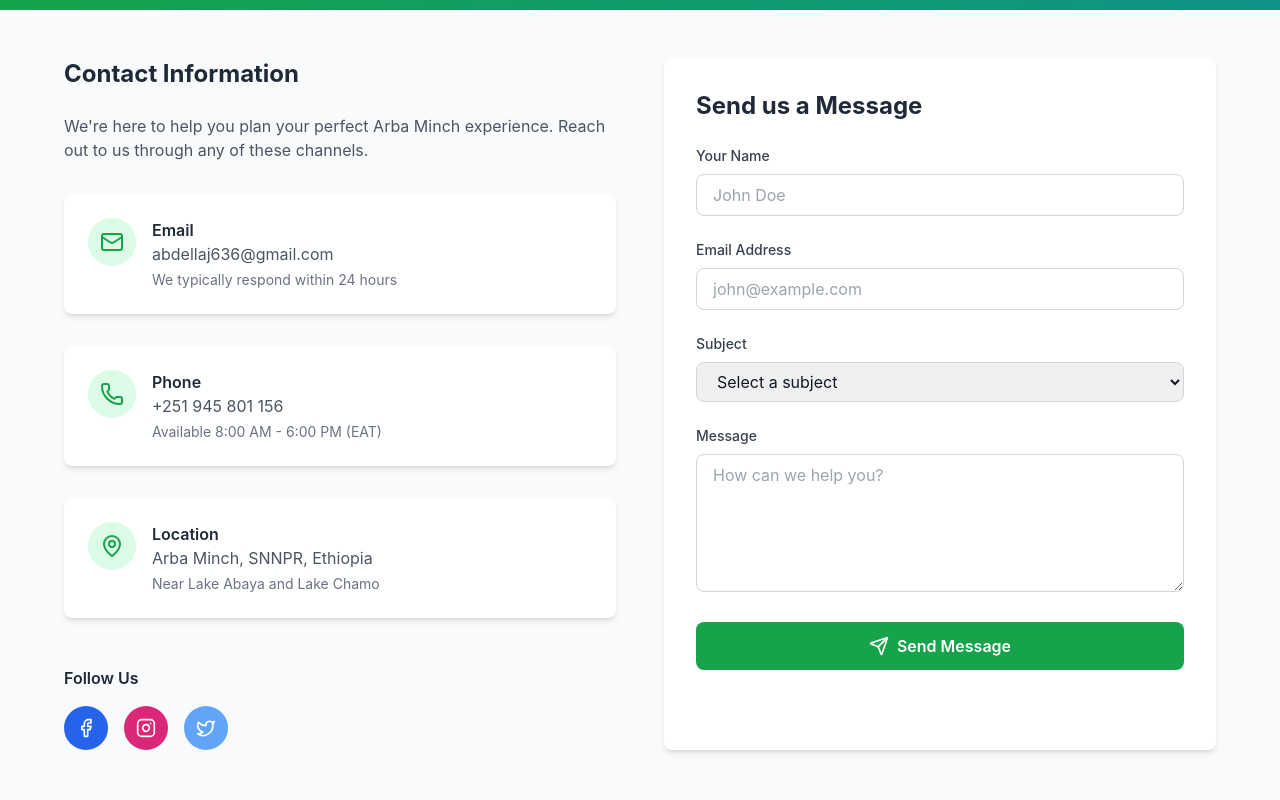
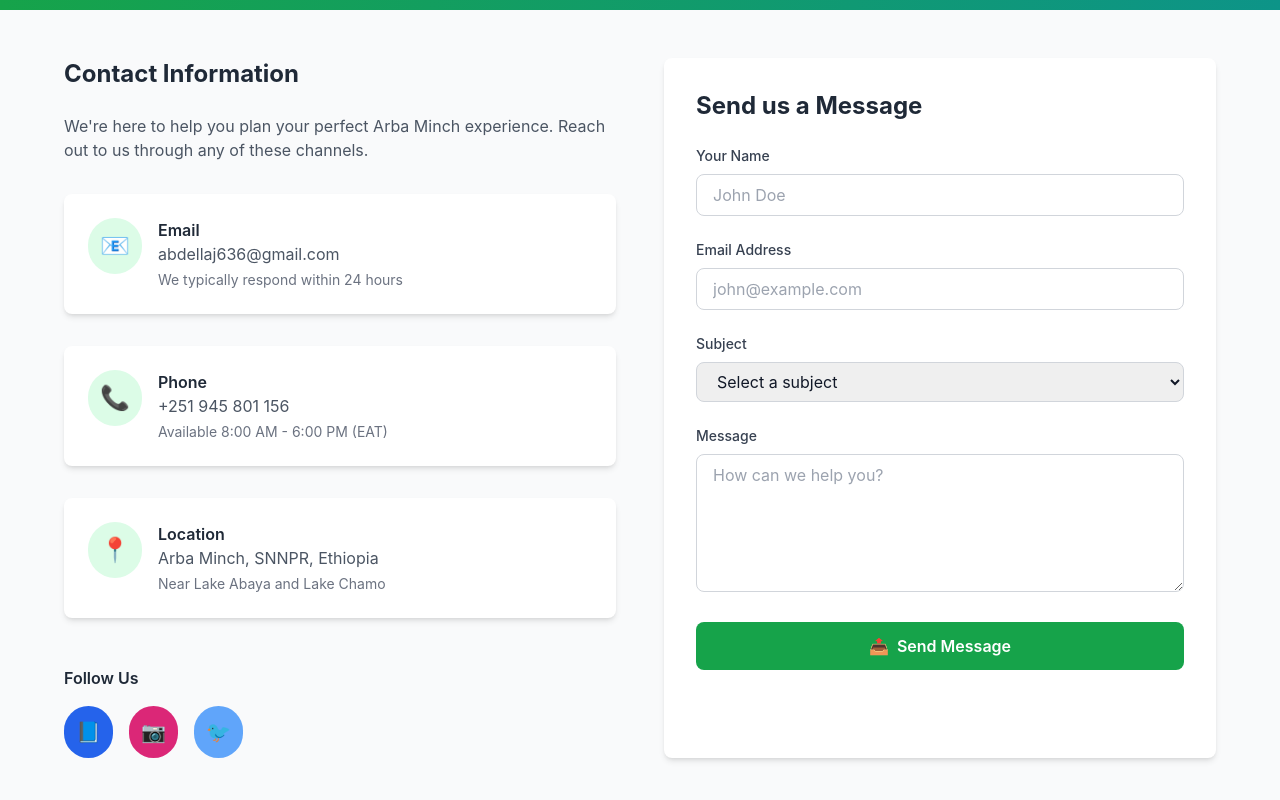
Before and after one commit to abdellaharegaw616-web/arba-minch-tourism, a React (Create React App) app in the folder client/: page /contact in a window 1280 px wide. Shown: the part 384-1184 px from the top of the page. Built offline with nearby package versions, Linux system fonts and the light colour scheme.

Commit message:
Replace lucide-react with emoji icons to fix build

```diff
--- a/client/src/pages/Contact.jsx
+++ b/client/src/pages/Contact.jsx
@@ -1,5 +1,4 @@
 import React, { useState } from 'react';
-import { Mail, Phone, MapPin, Send, Facebook, Instagram, Twitter } from 'lucide-react';
 
 const Contact = () => {
   const [formData, setFormData] = useState({
@@ -51,8 +50,8 @@ const Contact = () => {
 
             {/* Email */}
             <div className="flex items-start space-x-4 bg-white dark:bg-gray-800 p-6 rounded-lg shadow-md">
-              <div className="bg-green-100 dark:bg-green-900 p-3 rounded-full">
-                <Mail className="w-6 h-6 text-green-600 dark:text-green-400" />
+              <div className="bg-green-100 dark:bg-green-900 p-3 rounded-full text-2xl">
+                📧
               </div>
               <div>
                 <h3 className="font-semibold text-gray-800 dark:text-white">Email</h3>
@@ -65,8 +64,8 @@ const Contact = () => {
 
             {/* Phone */}
             <div className="flex items-start space-x-4 bg-white dark:bg-gray-800 p-6 rounded-lg shadow-md">
-              <div className="bg-green-100 dark:bg-green-900 p-3 rounded-full">
-                <Phone className="w-6 h-6 text-green-600 dark:text-green-400" />
+              <div className="bg-green-100 dark:bg-green-900 p-3 rounded-full text-2xl">
+                📞
               </div>
               <div>
                 <h3 className="font-semibold text-gray-800 dark:text-white">Phone</h3>
@@ -79,8 +78,8 @@ const Contact = () => {
 
             {/* Location */}
             <div className="flex items-start space-x-4 bg-white dark:bg-gray-800 p-6 rounded-lg shadow-md">
-              <div className="bg-green-100 dark:bg-green-900 p-3 rounded-full">
-                <MapPin className="w-6 h-6 text-green-600 dark:text-green-400" />
+              <div className="bg-green-100 dark:bg-green-900 p-3 rounded-full text-2xl">
+                📍
               </div>
               <div>
                 <h3 className="font-semibold text-gray-800 dark:text-white">Location</h3>
@@ -99,14 +98,14 @@ const Contact = () => {
                 Follow Us
               </h3>
               <div className="flex space-x-4">
-                <a href="#" className="bg-blue-600 p-3 rounded-full text-white hover:bg-blue-700 transition">
-                  <Facebook className="w-5 h-5" />
+                <a href="https://facebook.com" target="_blank" rel="noopener noreferrer" className="bg-blue-600 p-3 rounded-full text-white hover:bg-blue-700 transition text-xl">
+                  📘
                 </a>
-                <a href="#" className="bg-pink-600 p-3 rounded-full text-white hover:bg-pink-700 transition">
-                  <Instagram className="w-5 h-5" />
+                <a href="https://instagram.com" target="_blank" rel="noopener noreferrer" className="bg-pink-600 p-3 rounded-full text-white hover:bg-pink-700 transition text-xl">
+                  📷
                 </a>
-                <a href="#" className="bg-blue-400 p-3 rounded-full text-white hover:bg-blue-500 transition">
-                  <Twitter className="w-5 h-5" />
+                <a href="https://twitter.com" target="_blank" rel="noopener noreferrer" className="bg-blue-400 p-3 rounded-full text-white hover:bg-blue-500 transition text-xl">
+                  🐦
                 </a>
               </div>
             </div>
@@ -193,7 +192,7 @@ const Contact = () => {
                   type="submit"
                   className="w-full bg-green-600 text-white py-3 px-6 rounded-lg font-semibold hover:bg-green-700 transition flex items-center justify-center space-x-2"
                 >
-                  <Send className="w-5 h-5" />
+                  <span>📤</span>
                   <span>Send Message</span>
                 </button>
               </form>
```
